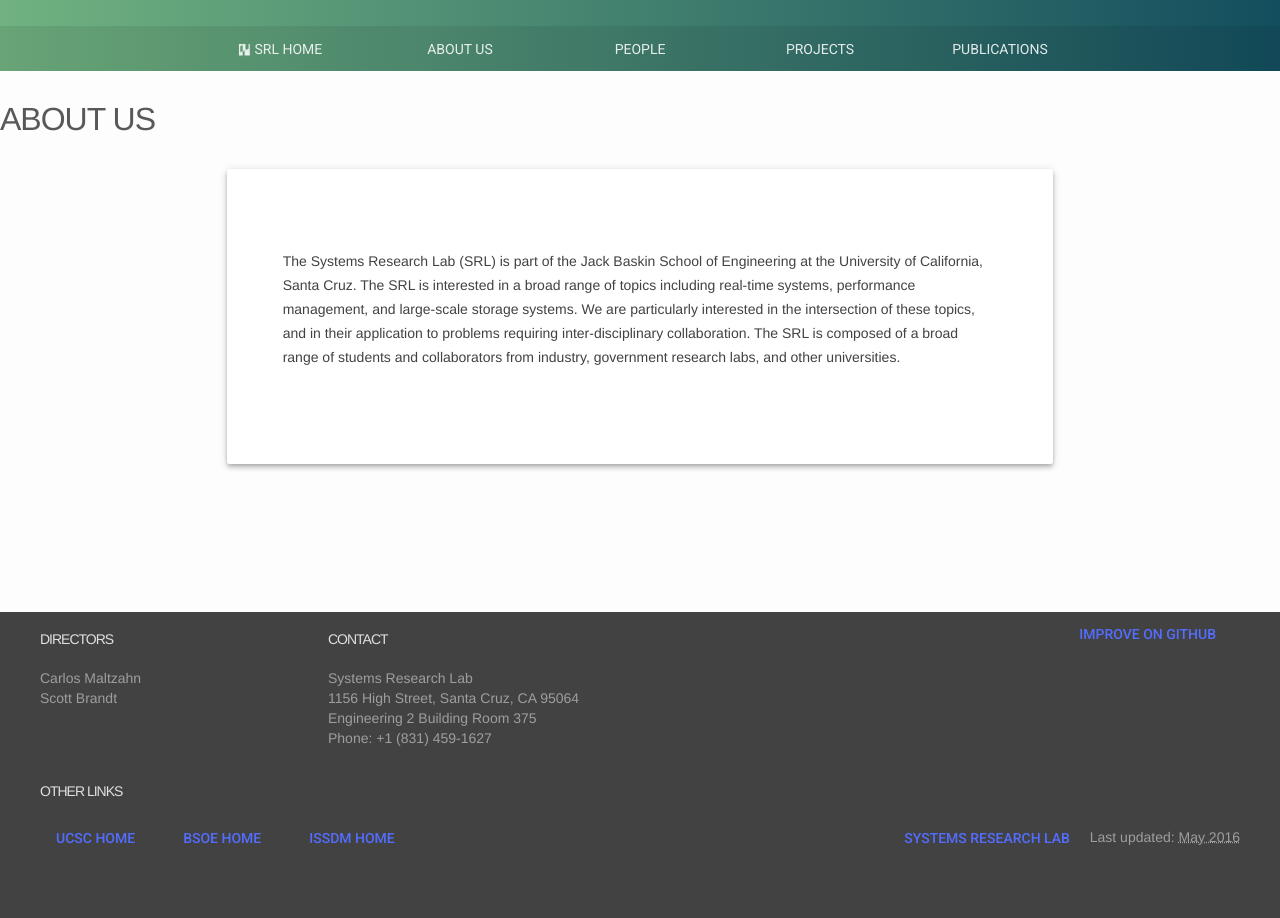
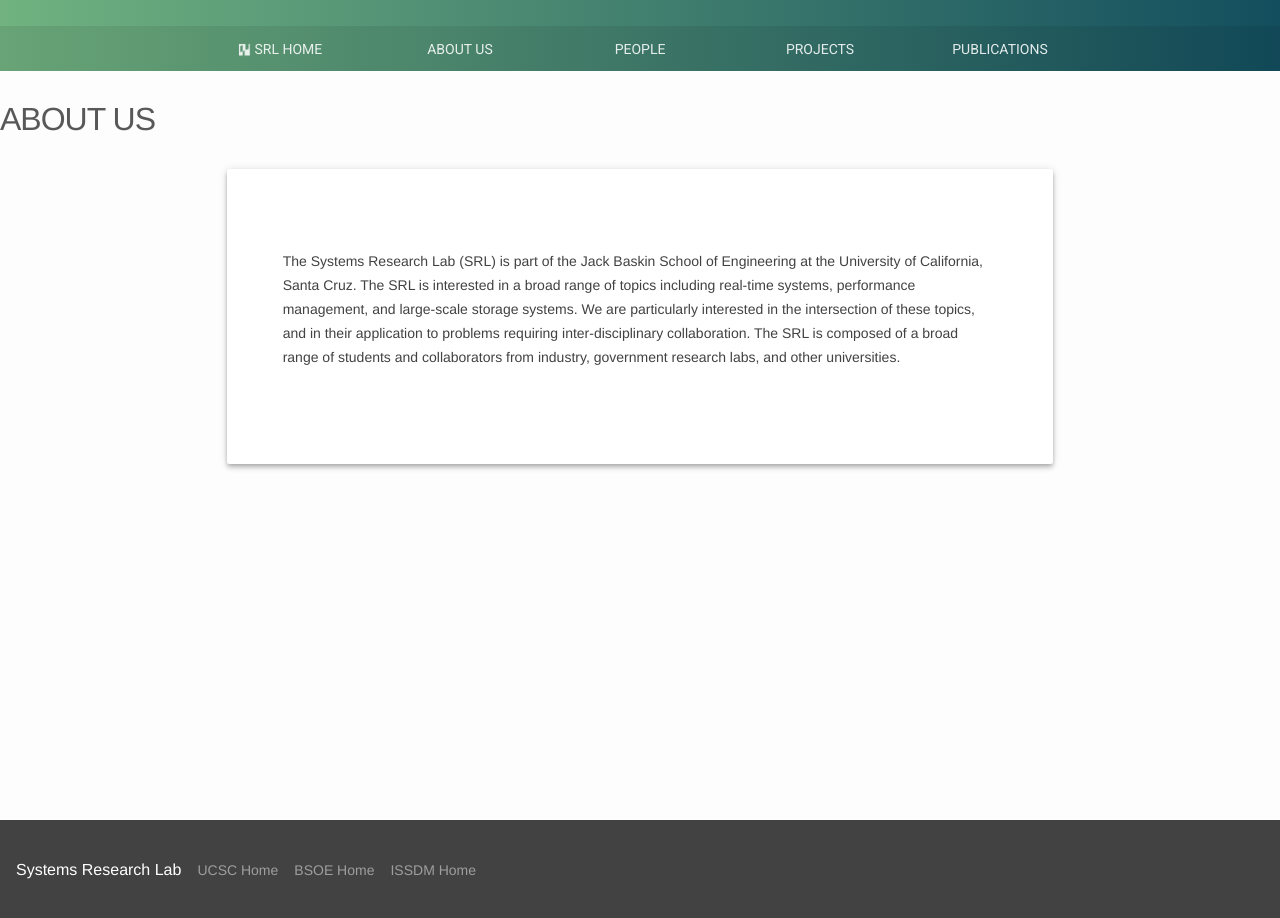
Before and after one commit to systemslab/systemslab.github.io, a Jekyll site: the page built from about.md, in a window 1280 px wide, cut to the strip 174-1092 px from the top of the page. Built offline with Jekyll 4.4.1, drawn with Linux system fonts in a browser that asks for light colours; nearby versions of some CDN libraries.

Commit message:
footer: switched to mini footer, made it sticky on all pages

```diff
--- a/_includes/footer.html
+++ b/_includes/footer.html
@@ -1,43 +1,10 @@
-<head>
-<style>
-.updated {
-  float: right;
-}
-</style>
-</head>
-<footer class="mdl-mega-footer">
-  <div class="mdl-mega-footer__middle-section">
-
-    <div class="mdl-mega-footer__drop-down-section">
-      <input class="mdl-mega-footer__heading-checkbox" type="checkbox" checked>
-      <h1 class="mdl-mega-footer__heading">Directors</h1>
-      <ul class="mdl-mega-footer__link-list">
-	    {% assign people = site.people | where: "category", "faculty" %}
-	    {% for person in people %}
-          <li><a href="mailto:{{ person.email }}">{{ person.name }}</a></li>
-        {% endfor %}
-      </ul>
-    </div>
-
-    <div class="mdl-mega-footer__drop-down-section">
-      <input class="mdl-mega-footer__heading-checkbox" type="checkbox" checked>
-      <h1 class="mdl-mega-footer__heading">Contact</h1>
-      <ul class="mdl-mega-footer__link-list">
-        <li>{{ site.title }}</li>
-        <li>1156 High Street, Santa Cruz, CA 95064</li>
-        <li>Engineering 2 Building Room 375</li>
-        <li>Phone: +1 (831) 459-1627</li>
-      </ul>
-    </div>
-  {% include edit_links.html %}
-  <div class="mdl-mega-footer__bottom-section">
-    <h1 class="mdl-mega-footer__heading">Other links</h1>
-    <ul class="mdl-mega-footer__link-list">
-      <li><a class="mdl-button mdl-button--colored mdl-js-button mdl-js-ripple-effect mdl-button--accent" href="http://ucsc.edu">UCSC Home</a></li>
-      <li><a class="mdl-button mdl-button--colored mdl-js-button mdl-js-ripple-effect mdl-button--accent" href="http://soe.ucsc.edu">BSOE Home</a></li>
-      <li><a class="mdl-button mdl-button--colored mdl-js-button mdl-js-ripple-effect mdl-button--accent" href="http://issdm.ucsc.edu">ISSDM Home</a></li>
-      <div class="updated"><a class="mdl-button mdl-button--colored mdl-js-button mdl-js-ripple-effect mdl-button--accent" href="/">Systems Research Lab</a> Last updated: <abbr title="last build date {{site.time | date: '%B %d %Y'}}">{{ site.time | date: '%B %Y'}}</abbr></div>
+<footer class="mdl-mini-footer">
+  <div class="mdl-mini-footer__left-section">
+    <div class="mdl-logo">{{site.title}}</div>
+    <ul class="mdl-mini-footer__link-list">
+      <li><a href="http://ucsc.edu/">UCSC Home</a></li>
+      <li><a href="http://soe.ucsc.edu/">BSOE Home</a></li>
+      <li><a href="http://issdm.soe.ucsc.edu/">ISSDM Home</a></li>
     </ul>
   </div>
-
 </footer>
--- a/_layouts/default.html
+++ b/_layouts/default.html
@@ -2,20 +2,16 @@
 <html>
   {% include head.html %}
   <body>
-
     <div class="mdl-layout mdl-js-layout">
       {% include header.html %}
       {% include drawer.html %}
-
       <main class="mdl-layout__content">
-
         <div class="page-content">
-
           {{ content }}
-
         </div>
+        <!-- mdl-layout-spacer pushes the footer to the bottom -->
+        <div class="mdl-layout-spacer"></div>
         {% include footer.html %}
-
       </main>
     </div>
   </body>
--- a/css/sass/_footer.scss
+++ b/css/sass/_footer.scss
@@ -1,6 +1,10 @@
-  /*.mdl-mega-footer {
- https://github.com/google/material-design-lite/issues/913
-  position: absolute !important;
-  bottom: 0 !important;
-  left: 0 !important;
-  right: 0 !important; }*/
+/*
+ * Change the layout__content class to Flex (instead of inline-block) to allow
+ * spacer to work.
+ */
+.mdl-layout__content {
+  display: -webkit-flex;
+	display: flex;
+  -webkit-flex-direction: column;
+  flex-direction: column;
+}
--- a/css/stylesheets/myapp.css
+++ b/css/stylesheets/myapp.css
@@ -304,9 +304,14 @@ img {
   font-size: 13px;
 }
 
- /*.mdl-mega-footer {
-https://github.com/google/material-design-lite/issues/913
- position: absolute !important;
- bottom: 0 !important;
- left: 0 !important;
- right: 0 !important; }*/
+/*
+ * Change the layout__content class to Flex (instead of inline-block) to allow
+ * spacer to work.
+ */
+/* line 5, ../sass/_footer.scss */
+.mdl-layout__content {
+  display: -webkit-flex;
+  display: flex;
+  -webkit-flex-direction: column;
+  flex-direction: column;
+}
```
